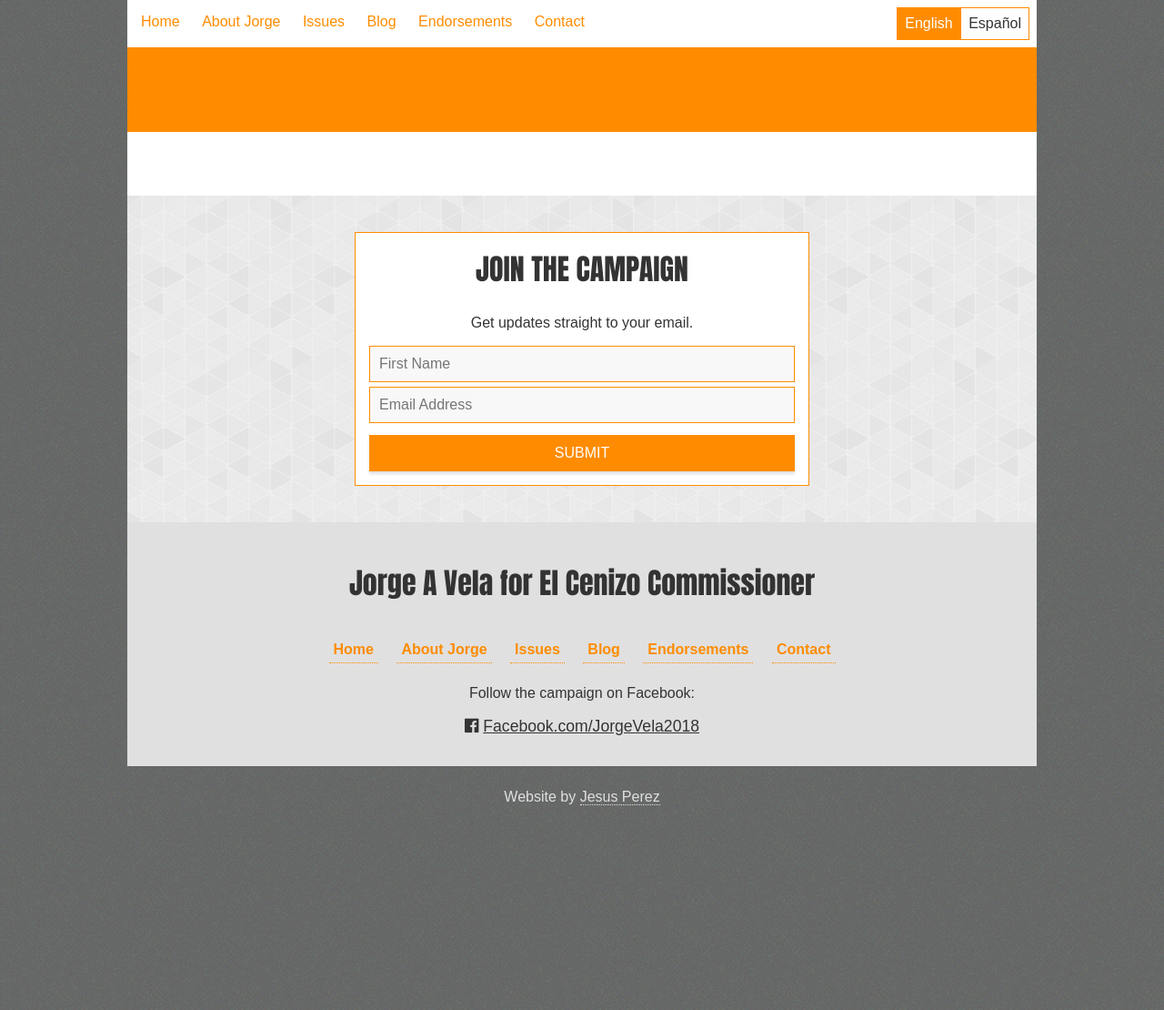
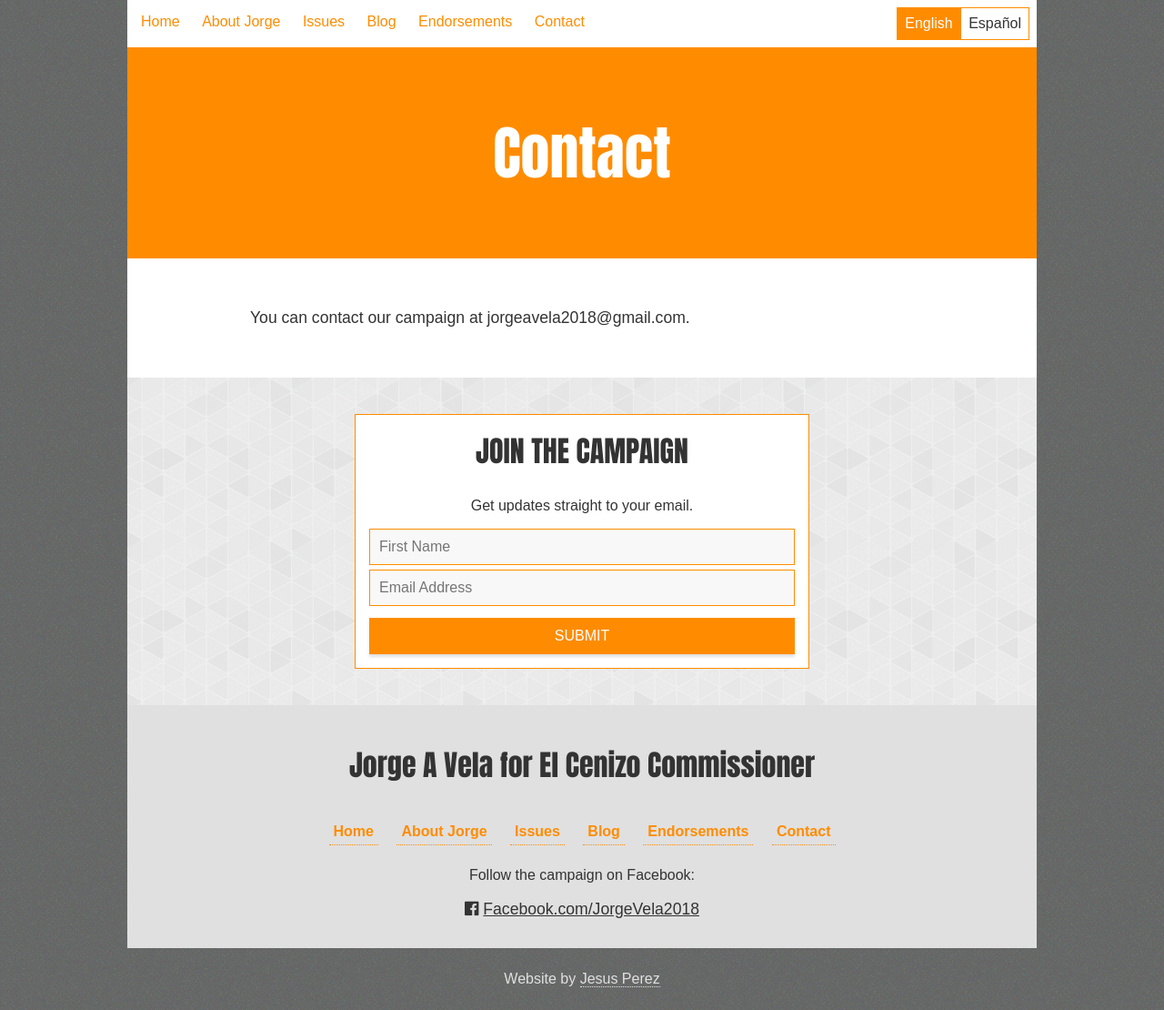
Before and after one commit to vela2018/vela2018.github.io, a Jekyll site: the page built from contact.html, in a window 1280 px wide and 1110 px high. Shown: the whole window at 91% size. Built offline with Jekyll 4.4.1, drawn with Linux system fonts in a browser that asks for light colours; nearby versions of some CDN libraries.

Commit message:
Update from Forestry.io - Updated contact.html

```diff
--- a/contact.html
+++ b/contact.html
@@ -1,8 +1,8 @@
 ---
 layout: page
-English_Title:
-Spanish_Title:
+English_Title: Contact
+Spanish_Title: Contactanos
+English_Body_Text: "<p>You can contact our campaign at jorgeavela2018@gmail.com.</p>"
+Spanish_Body_Text: "<p>Puede contactar nuestra campaña en jorgeavela2018@gmail.com.</p>"
 
-English_Body_Text:
-Spanish_Body_Text:
 ---
```
